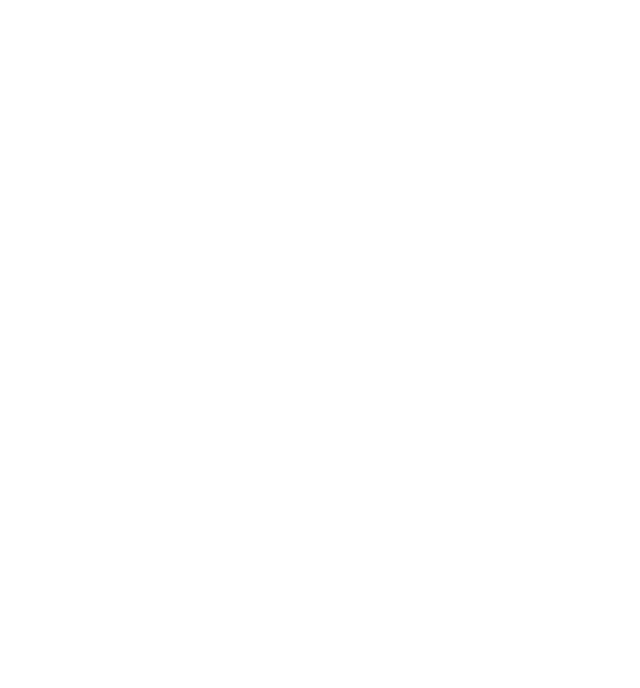
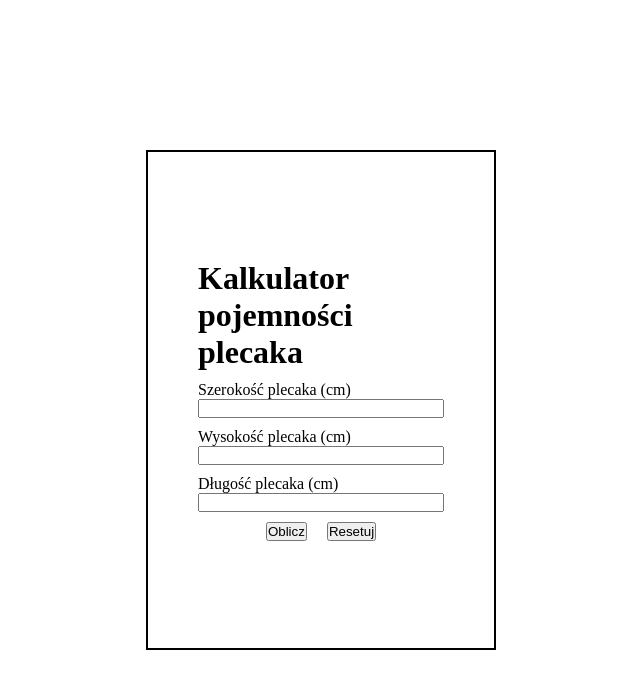
Before and after one commit to FattyIsKing/backpack-size-calculator, a React (Create React App) app: page / in a window 1280 px wide. Shown: the top 688 px of the page, without its empty margins (319-959 px from the left). Built offline with nearby package versions, Linux system fonts and the light colour scheme.

Commit message:
Add Form and FormField components

```diff
--- a/src/App.jsx
+++ b/src/App.jsx
@@ -1,6 +1,11 @@
 import styles from "./App.module.css";
+import Form from "./components/Form/Form";
 function App() {
-  return <div className={styles.wrapper}></div>;
+  return (
+    <div className={styles.wrapper}>
+      <Form />
+    </div>
+  );
 }
 
 export default App;
--- a/src/App.module.css
+++ b/src/App.module.css
@@ -3,4 +3,5 @@
   width: 100%;
   display: grid;
   grid-template-rows: 1fr auto;
+  place-items: center;
 }
--- /dev/null
+++ b/src/components/Form/Form.jsx
@@ -0,0 +1,36 @@
+import React, { useState } from "react";
+import styles from "./Form.module.scss";
+import FormField from "../FormField/FormField";
+import Button from "../Button/Button";
+const Form = () => {
+  const [width, setWidth] = useState("");
+  const [height, setHeight] = useState("");
+  const [length, setLength] = useState("");
+
+  const [result, setResult] = useState(0);
+
+  const reset = () => {
+    setWidth("");
+    setHeight("");
+    setLength("");
+  };
+
+  const calculate = () => {
+    setResult((parseFloat(width) * parseFloat(height) * parseFloat(length)) / 1000);
+  };
+
+  return (
+    <div className={styles.wrapper}>
+      <h1>Kalkulator pojemności plecaka</h1>
+      <FormField name="width" content="Szerokość plecaka (cm)" value={width} onChange={(e) => setWidth(e.target.value)} />
+      <FormField name="height" content="Wysokość plecaka (cm)" value={height} onChange={(e) => setHeight(e.target.value)} />
+      <FormField name="length" content="Długość plecaka (cm)" value={length} onChange={(e) => setLength(e.target.value)} />
+      <div className={styles.holder}>
+        <Button name="Oblicz" onClick={calculate} />
+        <Button name="Resetuj" onClick={reset} />
+      </div>
+    </div>
+  );
+};
+
+export default Form;
--- /dev/null
+++ b/src/components/Form/Form.module.scss
@@ -0,0 +1,17 @@
+.wrapper {
+  width: 25%;
+  min-width: 350px;
+  min-height: 500px;
+  display: flex;
+  align-items: center;
+  justify-content: center;
+  flex-direction: column;
+  padding: 20px 50px;
+  border: 2px solid black;
+  gap: 10px;
+}
+
+.holder {
+  display: flex;
+  gap: 20px;
+}
--- /dev/null
+++ b/src/components/FormField/FormField.jsx
@@ -0,0 +1,12 @@
+import React from "react";
+import styles from "./FormField.module.scss";
+const FormField = ({ name, content, value, onChange }) => {
+  return (
+    <div className={styles.wrapper}>
+      <label htmlFor={name}>{content}</label>
+      <input type="number" name={name} value={value} onChange={onChange} />
+    </div>
+  );
+};
+
+export default FormField;
--- /dev/null
+++ b/src/components/FormField/FormField.module.scss
@@ -0,0 +1,10 @@
+.wrapper {
+  display: flex;
+  align-items: start;
+  flex-direction: column;
+  width: 100%;
+
+  input {
+    width: 100%;
+  }
+}
```
